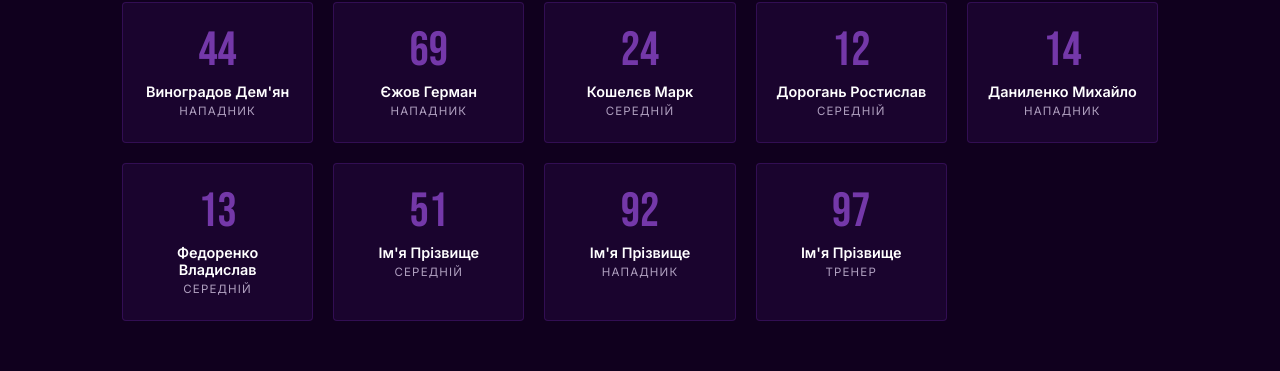
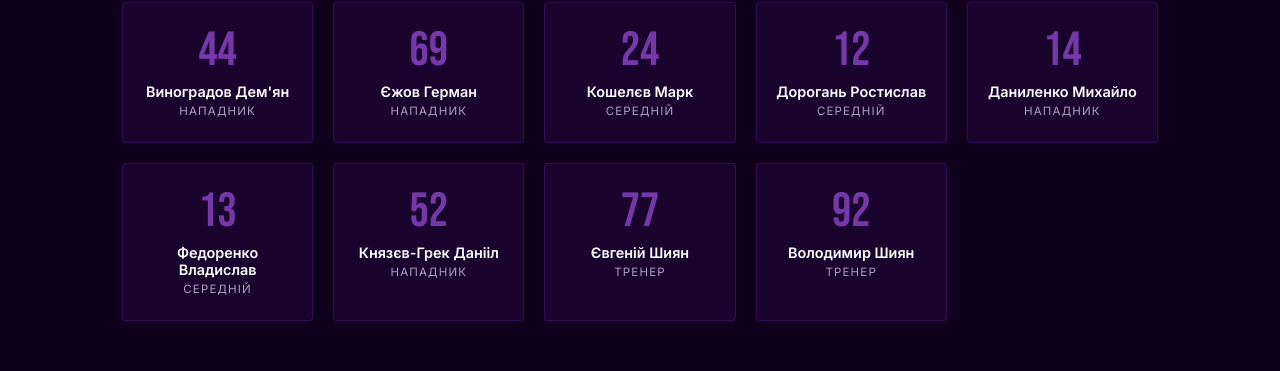
Before and after one commit to morf1q/PHANTOMS, a plain HTML site: page index.html in a window 1280 px wide. Shown: the part 1952-2323 px from the top of the page. Drawn offline with Linux system fonts and the light colour scheme.

Commit message:
Add files via upload

```diff
--- a/index.html
+++ b/index.html
@@ -868,18 +868,18 @@
         <div class="player-pos" data-i18n="pos_def">Середній</div>
       </div>
       <div class="player-card">
-        <div class="player-number">51</div>
-        <div class="player-name">Ім'я Прізвище</div>
-        <div class="player-pos" data-i18n="pos_mid">Середній</div>
+        <div class="player-number">52</div>
+        <div class="player-name">Князєв-Грек Данііл</div>
+        <div class="player-pos" data-i18n="pos_mid">Нападник</div>
+      </div>
+      <div class="player-card">
+        <div class="player-number">77</div>
+        <div class="player-name">Євгеній Шиян</div>
+        <div class="player-pos" data-i18n="pos_attack">Тренер</div>
       </div>
       <div class="player-card">
         <div class="player-number">92</div>
-        <div class="player-name">Ім'я Прізвище</div>
-        <div class="player-pos" data-i18n="pos_attack">Нападник</div>
-      </div>
-      <div class="player-card">
-        <div class="player-number">97</div>
-        <div class="player-name">Ім'я Прізвище</div>
+        <div class="player-name">Володимир Шиян</div>
         <div class="player-pos" data-i18n="pos_coach">Тренер</div>
       </div>
     </div>
```
